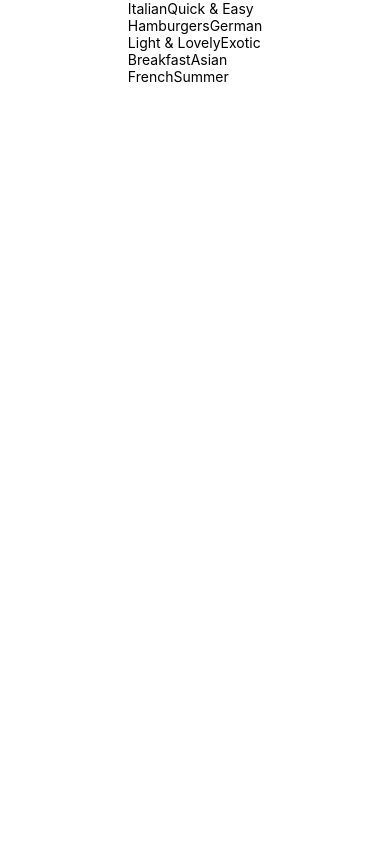
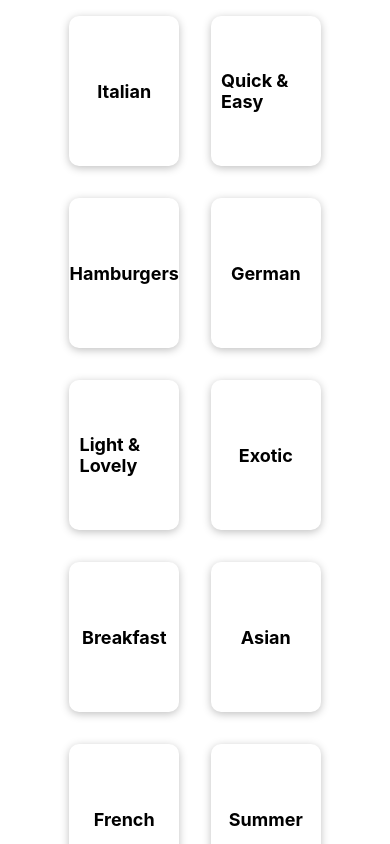
Before and after one commit to anuragshrestha/MenuApp, a React Native app: screen / in a window 390 px wide. Built offline with nearby package versions, Linux system fonts and the light colour scheme.

Commit message:
updated file

```diff
--- a/components/CategoryGridTile.js
+++ b/components/CategoryGridTile.js
@@ -1,15 +1,48 @@
-import { Pressable, View, Text} from "react-native";
+import { Pressable, View, Text, StyleSheet} from "react-native";
 
 function CategoryGridTile({ title, color }) {
   return (
-    <View>
-      <Pressable>
-        <View>
-          <Text>{title}</Text>
+    <View style = {styles.container}>
+      <Pressable  android_ripple={{color: '#ccc'}} style = {({pressed}) => [styles.press, pressed ? styles.buttons : null]} >
+        <View style = {styles.innerContainer}>
+          <Text style = {styles.text}>{title}</Text>
         </View>
       </Pressable>
     </View>
   );
 }
 
+const styles = StyleSheet.create({
+     container:{
+        flex: 1,
+        margin: 16,
+        height: 150,
+        elevation: 4,
+        borderRadius: 10,
+        backgroundColor: 'white',
+        shadowColor: 'black',
+        shadowOffset: {width: 0, height: 2},
+        shadowOpacity: 0.25,
+        shadowRadius: 8,
+     },
+     press:{
+      flex:1,
+     },
+     buttons:{
+      opacity: 0.4,
+     },
+     innerContainer:{
+        flex: 1,
+        justifyContent: 'center',
+        alignItems: 'center',
+        padding: 10
+     },
+     text:{
+        fontSize: 18,
+        fontWeight: 'bold'
+        //padding: 10
+     },
+
+})
+
 export default CategoryGridTile;
```
